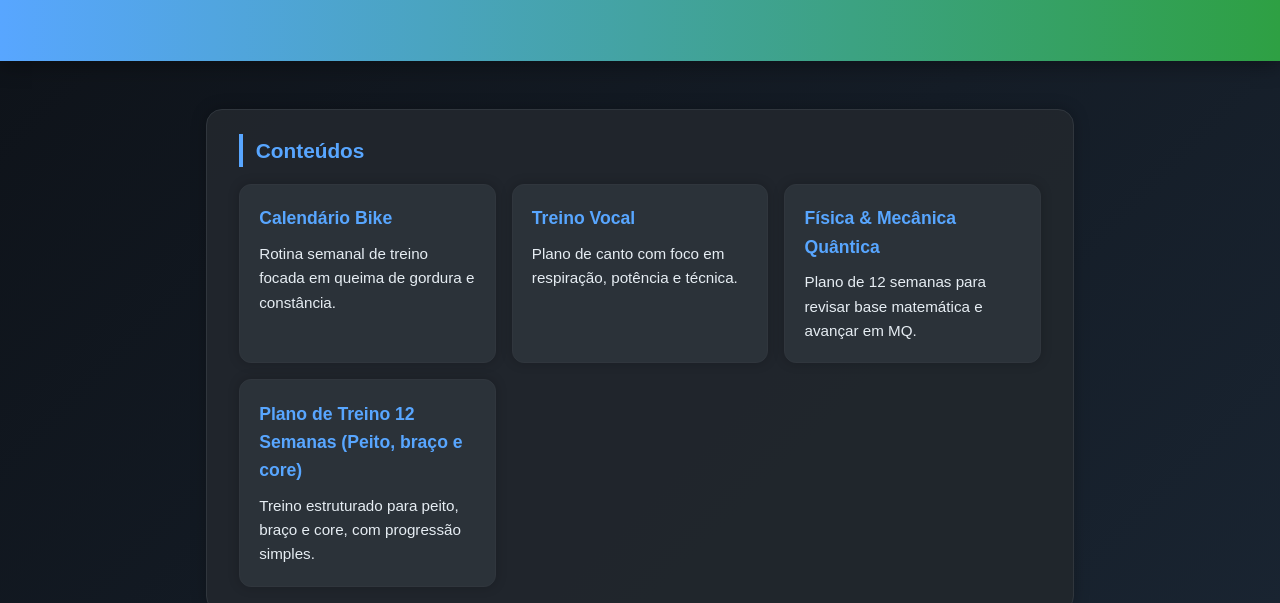
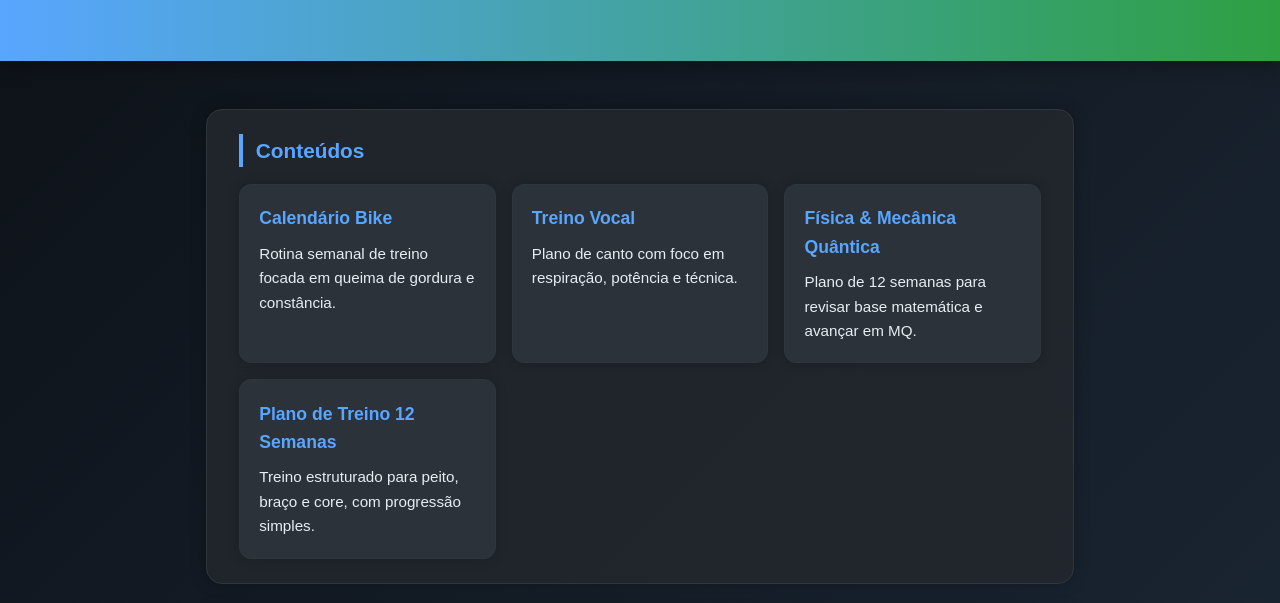
Before and after one commit to aledickinson/sitepiloto, a plain HTML site: page index.html in a window 1280 px wide. Shown: the part 146-749 px from the top of the page. Drawn offline with Linux system fonts and the light colour scheme.

Commit message:
Update index.html

```diff
--- a/index.html
+++ b/index.html
@@ -33,7 +33,7 @@
         </a>
 
         <a href="pages/plano_treino_12_semanas.html" class="card-link">
-          <h3>Plano de Treino 12 Semanas (Peito, braço e core)</h3>
+          <h3>Plano de Treino 12 Semanas</h3>
           <p>Treino estruturado para peito, braço e core, com progressão simples.</p>
         </a>
       </div>
```
